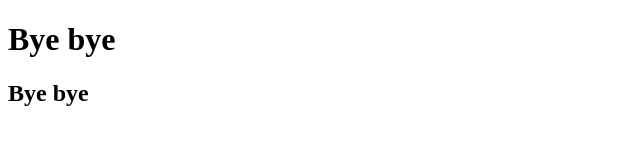
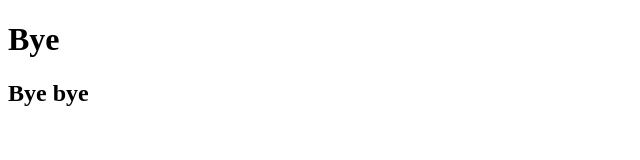
Before and after one commit to ks0lent/new-repositoty, a plain HTML site: page index.html in a window 1280 px wide. Shown: the full height of the page, 0-640 px from the left. Drawn offline with Linux system fonts and the light colour scheme.

Commit message:
new commit

```diff
--- a/index.html
+++ b/index.html
@@ -3,10 +3,10 @@
 <head>
     <meta charset="UTF-8">
     <meta name="viewport" content="width=device-width, initial-scale=1.0">
-    <title>Document</title>
+    <title>New git project</title>
 </head>
 <body>
-   <h1>Bye bye</h1>
+   <h1>Bye </h1>
    <h2>Bye bye</h2>
 </body>
 </html>
```
